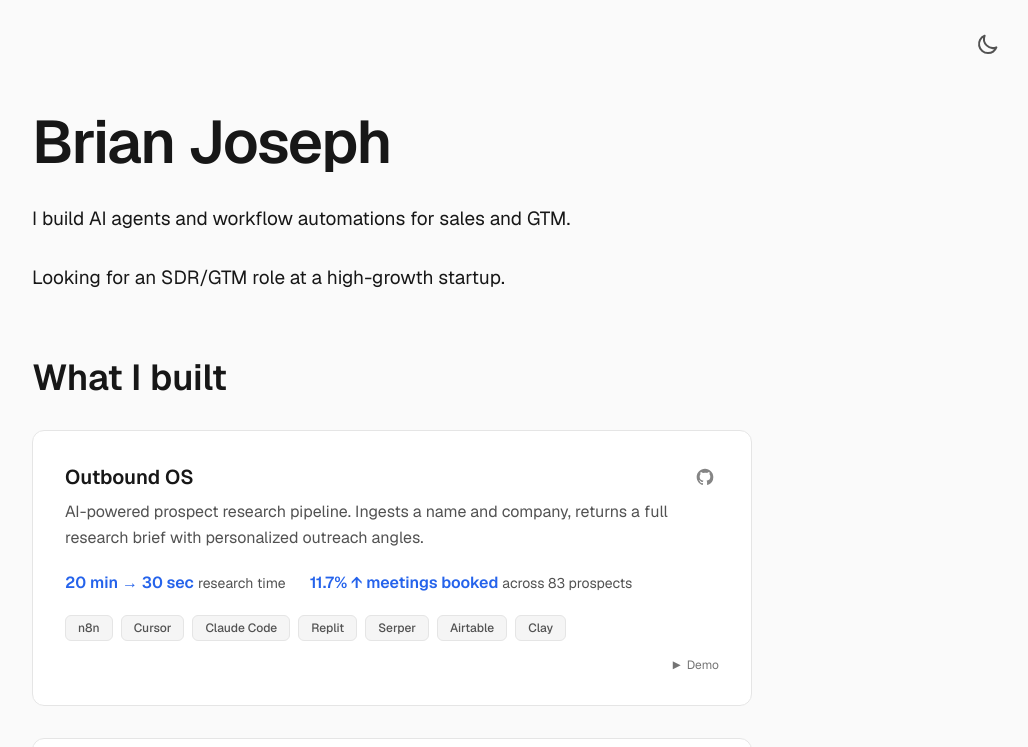
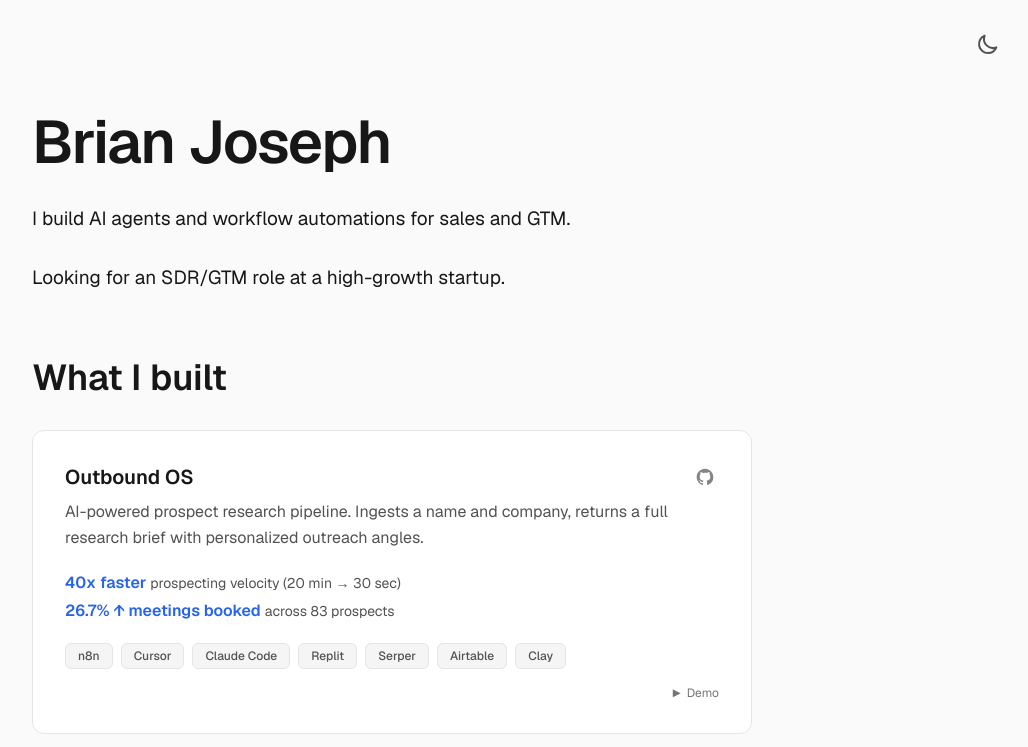
Before and after one commit to BrianJoseph671/Portfolio, a React (Vite) app in the folder Portoflio/: page / in a window 1280 px wide. Shown: the top 747 px of the page, without its empty margins (248-1276 px from the left). Built offline with nearby package versions, Linux system fonts and the light colour scheme.

Commit message:
fixed outbound os card more

```diff
--- a/Portoflio/src/App.jsx
+++ b/Portoflio/src/App.jsx
@@ -101,11 +101,11 @@ function App() {
               </p>
               <div className="flex flex-wrap gap-x-6 gap-y-1 mb-5">
                 <div>
-                  <span className="theme-accent font-semibold">20 min → 30 sec</span>
-                  <span className="theme-text-muted text-sm ml-1">research time</span>
+                  <span className="theme-accent font-semibold">40x faster</span>
+                  <span className="theme-text-muted text-sm ml-1">prospecting velocity (20 min → 30 sec)</span>
                 </div>
                 <div>
-                  <span className="theme-accent font-semibold">11.7% ↑ meetings booked</span>
+                  <span className="theme-accent font-semibold">26.7% ↑ meetings booked</span>
                   <span className="theme-text-muted text-sm ml-1">across 83 prospects</span>
                 </div>
               </div>
```
